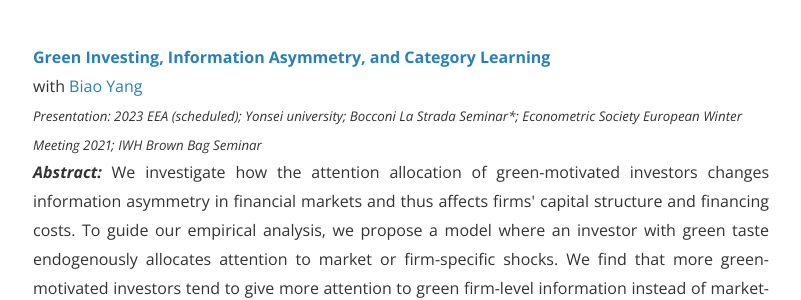
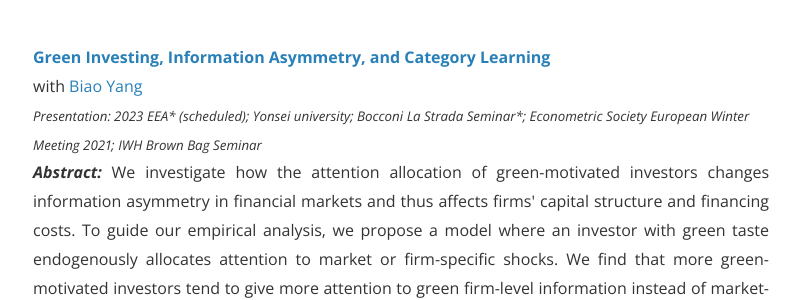
Before and after one commit to shasha-li/shasha-li.github.io, a Jekyll site: the page built from research.html, in a window 1280 px wide. Shown: the part 715-1015 px from the top of the page, without its empty margins (239-1040 px from the left). Built offline with Jekyll 4.4.1, drawn with Linux system fonts in a browser that asks for light colours; nearby versions of some CDN libraries; comment, search, counter and statistics services are not loaded; a style sheet for code colours, icons or effects is not loaded.

```diff
--- a/research.html
+++ b/research.html
@@ -20,7 +20,7 @@ permalink: /research/
 
 <strong><a href="https://shasha-li.github.io/content/Green.pdf">Green Investing, Information Asymmetry, and Category Learning</a></strong>
 <br>with <a href="https://app.scholarsite.io/biao-yang">Biao Yang</a><br>
-<em><small>Presentation: 2023 EEA (scheduled); Yonsei university; Bocconi La Strada Seminar*; Econometric Society European Winter Meeting 2021; IWH Brown Bag Seminar</small></em>
+<em><small>Presentation: 2023 EEA* (scheduled); Yonsei university; Bocconi La Strada Seminar*; Econometric Society European Winter Meeting 2021; IWH Brown Bag Seminar</small></em>
 <p style="text-align:justify"><b><i>Abstract: </i>
   </b> We investigate how the attention allocation of green-motivated investors changes information asymmetry in financial markets and
   thus affects firms' capital structure and financing costs. To guide our empirical analysis, we propose a model where an investor with
```
